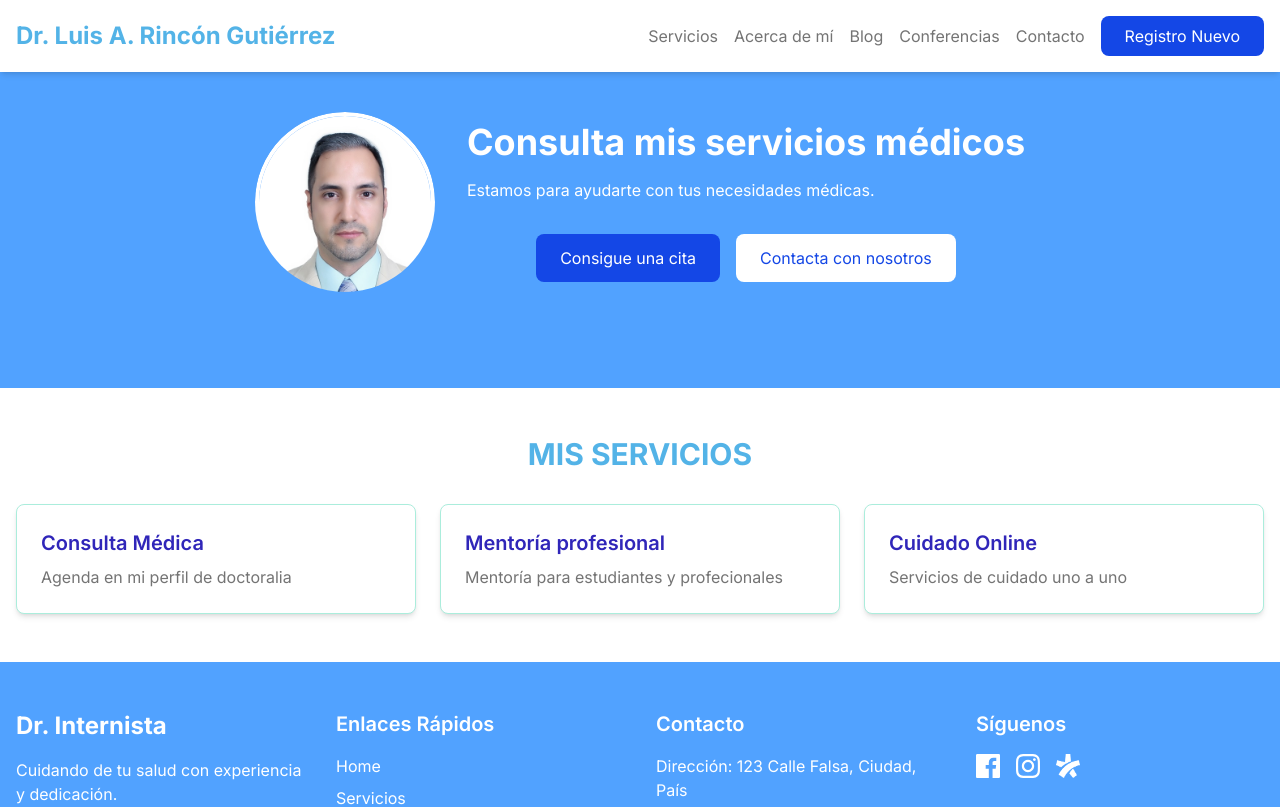
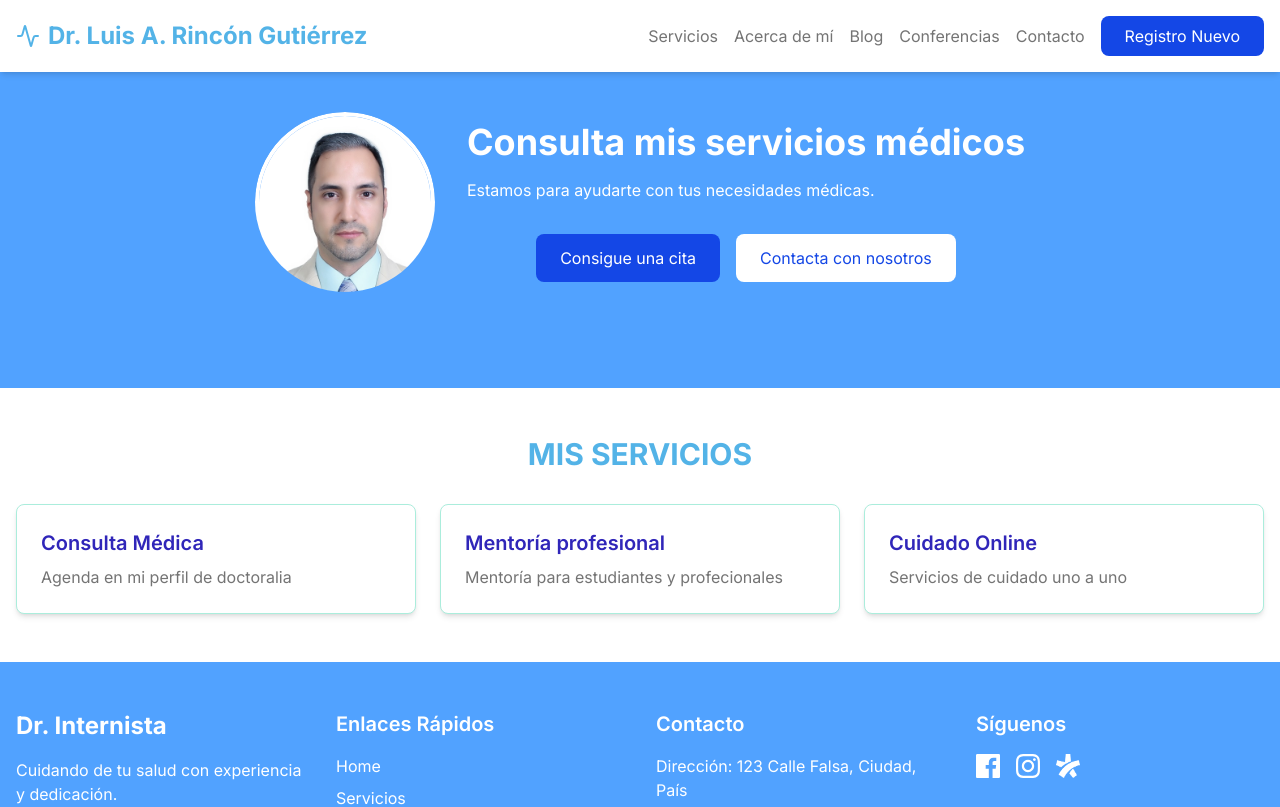
Before and after one commit to Zappaware/my-doctor-website, a Next.js app: page / in a window 1280 px wide. Shown: the top 807 px of the page. Built offline with nearby package versions, Linux system fonts and the light colour scheme.

Commit message:
Enhance Header component by adding an Activity icon to the logo link for improved visual appeal and user engagement.

```diff
--- a/components/Header.tsx
+++ b/components/Header.tsx
@@ -1,7 +1,7 @@
 "use client";
 import Link from "next/link";
 import { useState } from "react";
-import { Menu, X } from "lucide-react";
+import { Menu, X, Activity } from "lucide-react";
 
 export default function Header() {
   const [isOpen, setIsOpen] = useState(false);
@@ -10,7 +10,8 @@ export default function Header() {
     <header className="bg-white shadow-md fixed w-full z-50">
       <div className="container mx-auto px-4 py-4 flex justify-between items-center">
         {/* Logo */}
-        <Link href="/" className="text-xl md:text-2xl font-bold text-[#53b3e7]">
+        <Link href="/" className="text-xl md:text-2xl font-bold text-[#53b3e7] flex items-center gap-2">
+          <Activity size={24} />
           Dr. Luis A. Rincón Gutiérrez
         </Link>
 
```
